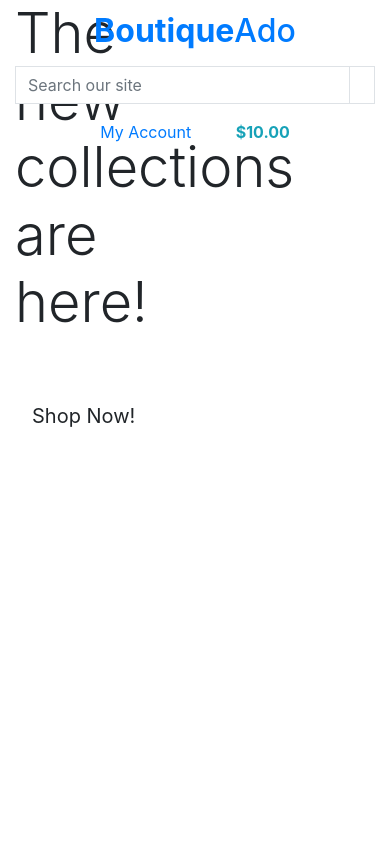
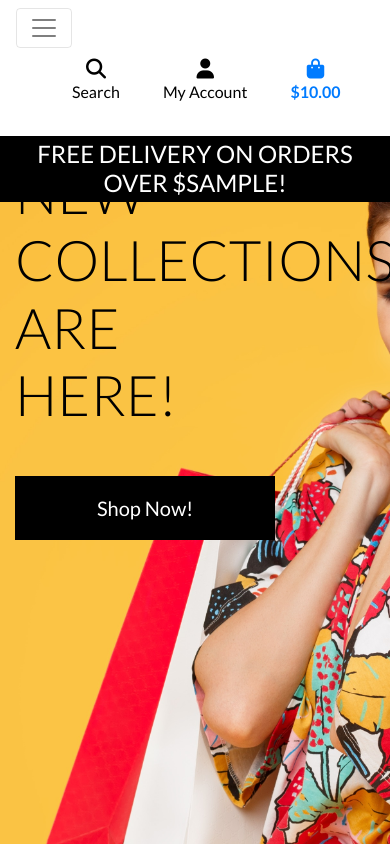
Before and after one commit to suzybee1987/boutique_ado, a Django app: template home/templates/home/index.html in a window 390 px wide. Run offline with Django 3.2, Linux system fonts and the light colour scheme; the template is opened without the code that fills it: most values are stand-ins (such as "Sample title", 1, 10 or a date in 2020); some libraries are stand-ins or nearby versions.

Commit message:
dev: add mobile header and main nav bar

```diff
--- a/boutique_ado/settings.py
+++ b/boutique_ado/settings.py
@@ -147,6 +147,10 @@ USE_TZ = True
 # https://docs.djangoproject.com/en/3.2/howto/static-files/
 
 STATIC_URL = '/static/'
+STATICFILES_DIRS = (os.path.join(BASE_DIR, 'static'),)
+
+MEDIA_URL = '/media/'
+MEDIA_ROOT = os.path.join(BASE_DIR, 'media')
 
 # Default primary key field type
 # https://docs.djangoproject.com/en/3.2/ref/settings/#default-auto-field
--- a/boutique_ado/urls.py
+++ b/boutique_ado/urls.py
@@ -15,9 +15,11 @@ Including another URLconf
 """
 from django.contrib import admin
 from django.urls import path, include
+from django.conf import settings
+from django.conf.urls.static import static
 
 urlpatterns = [
     path('admin/', admin.site.urls),
     path('accounts/', include('allauth.urls')),
     path('', include('home.urls')),
-]
+] + static(settings.MEDIA_URL, document_root=settings.MEDIA_ROOT)
--- /dev/null
+++ b/static/css/base.css
@@ -0,0 +1,85 @@
+html {
+    height: 100%;
+}
+
+body {
+    background: url('/media/homepage_background_cropped.jpg') no-repeat center center fixed;
+    background-size: cover;
+    height: calc(100vh - 164px);
+    color: #555;
+    font-family: "Lato";
+}
+
+/* from Bulma */
+.icon {
+    align-items: center;
+    display: inline-flex;
+    justify-content: center;
+    height: 1.5rem;
+    width: 1.5rem;
+}
+
+.logo-font {
+    text-transform: uppercase;
+}
+
+.main-logo-link {
+    width: fit-content;
+}
+
+.shop-now-button {
+    background: black;
+    color: white;
+    min-width: 260px;
+}
+
+.btn-black {
+    background: black;
+    color: white;
+}
+
+.shop-now-button:hover,
+.shop-now-button:active,
+.shop-now-button:focus,
+.btn-black:hover,
+.btn-black:active,
+.btn-black:focus {
+    background: #222;
+    color: white;
+}
+
+.text-black {
+    color: #000 !important;
+}
+
+.border-black {
+    border: 1px solid black !important;
+}
+
+.bg-black {
+    background: #000 !important;
+}
+
+/* --------------------------------- Media queries */
+
+/* Slightly larger container on xl screens */
+@media (min-width: 1200px) {
+    .container {
+        max-width: 80%;
+    }
+}
+
+/* fixed top navbar only on medium and up */
+@media (min-width: 992px) {
+    .fixed-top-desktop-only {
+        position: fixed;
+        top: 0;
+        right: 0;
+        left: 0;
+        z-index: 1030;
+    }
+
+    .header-container {
+        padding-top: 164px;
+    }
+}
--- a/templates/base.html
+++ b/templates/base.html
@@ -17,15 +17,21 @@
     {% block corecss %}
     <link rel="stylesheet" href="https://stackpath.bootstrapcdn.com/bootstrap/4.4.1/css/bootstrap.min.css"
         integrity="sha384-Vkoo8x4CGsO3+Hhxv8T/Q5PaXtkKtu6ug5TOeNV6gBiFeWPGFN9MuhOf23Q9Ifjh" crossorigin="anonymous">
+    <link rel="preconnect" href="https://fonts.googleapis.com">
+    <link rel="preconnect" href="https://fonts.gstatic.com" crossorigin>
+    <link
+        href="https://fonts.googleapis.com/css2?family=Lato:ital,wght@0,100;0,300;0,400;0,700;0,900;1,100;1,300;1,400;1,700;1,900&display=swap"
+        rel="stylesheet">
+    <link rel="stylesheet" href="{% static 'css/base.css' %}">
     {% endblock %}
 
     {% block extra_css %}
     {% endblock %}
 
     {% block corejs %}
-    <script src="https://code.jquery.com/jquery-3.4.1.slim.min.js"
-        integrity="sha384-J6qa4849blE2+poT4WnyKhv5vZF5SrPo0iEjwBvKU7imGFAV0wwj1yYfoRSJoZ+n"
-        crossorigin="anonymous"></script>
+    <script src="https://kit.fontawesome.com/3f6b0a0556.js" crossorigin="anonymous"></script>
+    <script src="https://code.jquery.com/jquery-3.6.0.min.js"
+        integrity="sha256-/xUj+3OJU5yExlq6GSYGSHk7tPXikynS7ogEvDej/m4=" crossorigin="anonymous"></script>
     <script src="https://cdn.jsdelivr.net/npm/popper.js@1.16.0/dist/umd/popper.min.js"
         integrity="sha384-Q6E9RHvbIyZFJoft+2mJbHaEWldlvI9IOYy5n3zV9zzTtmI3UksdQRVvoxMfooAo"
         crossorigin="anonymous"></script>
@@ -42,14 +48,12 @@
 
     <body>
         <header class="container-fluid fixed-top">
-        <!-- heading  -->
-        <div class="row">
+            <div id="topnav" class="row bg-white pt-lg-2 d-none d-lg-flex">
                 <div class="col-12 col-lg-4 my-auto py-1 py-lg-0 text-center text-lg-left">
                     <a href="{% url 'home' %}" class="nav-link main-logo-link">
-                    <h2 class="logo-font text-black my-0"><strong>Boutique</strong>Ado</h2>
+                        <h2 class="logo-font text-black my-0"><strong>Boutique</strong> Ado</h2>
                     </a>
                 </div>
-            <!-- form  -->
                 <div class="col-12 col-lg-4 my-auto py-1 py-lg-0">
                     <form method="GET" action="">
                         <div class="input-group w-100">
@@ -65,16 +69,13 @@
                         </div>
                     </form>
                 </div>
-            <!-- account and shopping bag links -->
                 <div class="col-12 col-lg-4 my-auto py-1 py-lg-0">
                     <ul class="list-inline list-unstyled text-center text-lg-right my-0">
                         <li class="list-inline-item dropdown">
                             <a class="text-black nav-link" href="#" id="user-options" data-toggle="dropdown"
                                 aria-haspopup="true" aria-expanded="false">
                                 <div class="text-center">
-                                <div>
-                                    <i class="fas fa-user fa-lg"></i>
-                                </div>
+                                    <div><i class="fas fa-user fa-lg"></i></div>
                                     <p class="my-0">My Account</p>
                                 </div>
                             </a>
@@ -108,7 +109,22 @@
                         </li>
                     </ul>
                 </div>
-
+                <div class="col-12 col-lg-4 my-auto py-1 py-lg-0"></div>
+            </div>
+            <div class="row bg-white">
+                <nav class="navbar navbar-expand-lg navbar-light w-100">
+                    <button class="navbar-toggler" type="button" data-toggle="collapse" data-target="#main-nav"
+                        aria-controls="main-nav" aria-expanded="false" aria-label="Toggle navigation">
+                        <span class="navbar-toggler-icon"></span>
+                    </button>
+                    {% include 'includes/mobile-top-header.html' %}
+                    {% include 'includes/main-nav.html' %}
+                </nav>
+            </div>
+            <div id="delivery-banner" class="row text-center">
+                <div class="col bg-black text-white">
+                    <h4 class="logo-font my-1">Free delivery on orders over ${{ free_delivery_threshold }}!</h4>
+                </div>
             </div>
         </header>
 
--- /dev/null
+++ b/templates/includes/mobile-top-header.html
@@ -0,0 +1,63 @@
+<ul>
+    <li class="list-inline-item">
+        <a class="text-black nav-link d-block d-lg-none" href="#" id="mobile-search" data-toggle="dropdown"
+            aria-haspopup="true" aria-expanded="false">
+            <div class="text-center">
+                <div><i class="fas fa-search fa-lg"></i></div>
+                <p class="my-0">Search</p>
+            </div>
+        </a>
+        <div class="dropdown-menu border-0 w-100 p-3 rounded-0 my-0" aria-labelledby="mobile-search">
+            <form class="form" method="GET" action="">
+                <div class="input-group w-100">
+                    <input class="form-control border border-black rounded-0" type="text" name="q"
+                        placeholder="Search our site">
+                    <div class="input-group-append">
+                        <button class="form-control form-control btn btn-black border border-black rounded-0"
+                            type="submit">
+                            <span class="icon">
+                                <i class="fas fa-search"></i>
+                            </span>
+                        </button>
+                    </div>
+                </div>
+            </form>
+        </div>
+    </li>
+    <li class="list-inline-item dropdown">
+        <a class="text-black nav-link d-block d-lg-none" href="#" id="user-options" data-toggle="dropdown"
+            aria-haspopup="true" aria-expanded="false">
+            <div class="text-center">
+                <div><i class="fas fa-user fa-lg"></i></div>
+                <p class="my-0">My Account</p>
+            </div>
+        </a>
+        <div class="dropdown-menu border-0" aria-labelledby="user-options">
+            {% if request.user.is_authenticated %}
+            {% if request.user.is_superuser %}
+            <a href="{% url 'account_logout' %}" class="dropdown-item">Product Management</a>
+            {% endif %}
+            <a href="" class="dropdown-item">My Profile</a>
+            <a href="{% url 'account_logout' %}" class="dropdown-item">Logout</a>
+            {% else %}
+            <a href="{% url 'account_signup' %}" class="dropdown-item">Register</a>
+            <a href="{% url 'account_login' %}" class="dropdown-item">Login</a>
+            {% endif %}
+        </div>
+    </li>
+    <li class="list-inline-item">
+        <a class="{% if grand_total %}text-primary font-weight-bold{% else %}text-black{% endif %} nav-link d-block d-lg-none"
+            href="">
+            <div class="text-center">
+                <div><i class="fas fa-shopping-bag fa-lg"></i></div>
+                <p class="my-0">
+                    {% if grand_total %}
+                    ${{ grand_total|floatformat:2 }}
+                    {% else %}
+                    $0.00
+                    {% endif %}
+                </p>
+            </div>
+        </a>
+    </li>
+</ul>
```
Also changed, not shown: templates/includes/main-nav.html (added, +54 -0 lines), media/homepage_background_cropped.jpg (added). Lines whose indentation alone changed are shown as unchanged.
